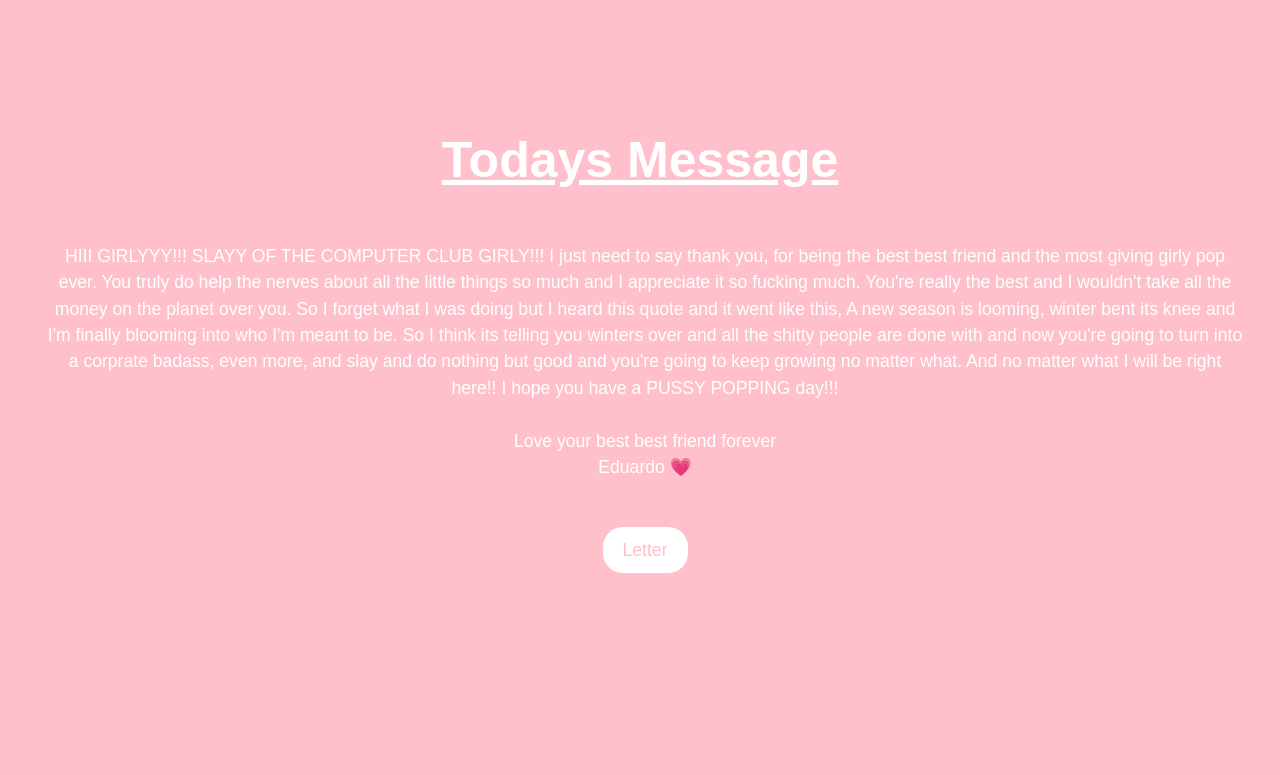
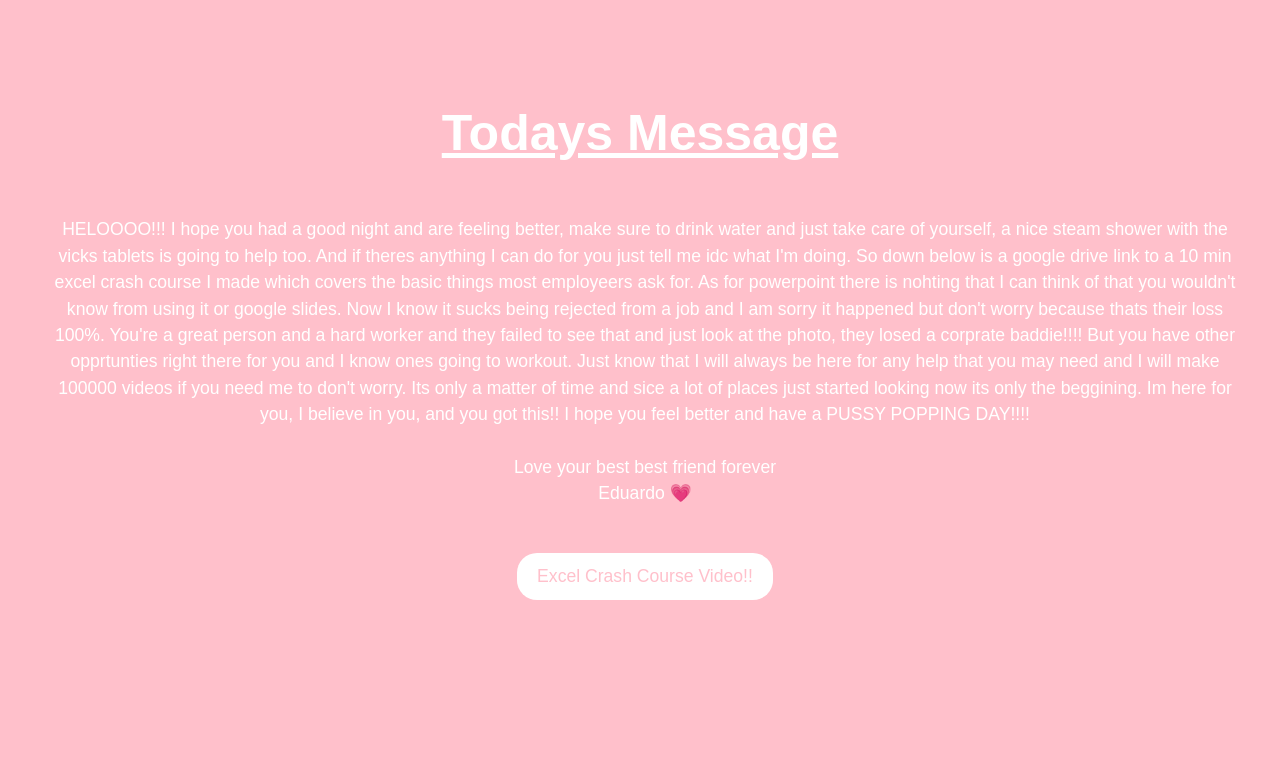
Before and after one commit to Ewynman/Giving, a plain HTML site: page index.html in a window 1280 px wide. Shown: the part 1703-2478 px from the top of the page. Drawn offline with nearby package versions, Linux system fonts and the light colour scheme.

Commit message:
Automated commit

```diff
--- a/index.html
+++ b/index.html
@@ -9,7 +9,7 @@
     <link rel="stylesheet" href="style.css" />
     <title>Best Best Friends</title>
 
-    <link rel="shortcut icon" href="./Files/logo.jpeg" type="image/x-icon">
+    <link rel="shortcut icon" href="./Files/logo.jpeg" type="image/x-icon" />
 
     <!-- Bootstrap  -->
     <link
@@ -93,7 +93,7 @@
             class="d-flex flex-column flex-md-row justify-content-between mb-5"
           >
             <div class="flex-grow-1">
-              <img src="./Files/Pic1.PNG" alt="Amy Daily Pic" />
+              <img src="./Files/Pic1.jpeg" alt="Amy Daily Pic" />
               <!-- <video controls width=" 500" autoplay>
             <source src="/Files/Vid1.MOV" type="video/webm" />
             <source src="/Files/Vid1.MOV" type="video/mp4" />
@@ -116,22 +116,35 @@
               <p
                 style="width: 100%; font-size: 2.2vh; color: white; margin: 5px"
               >
-                HIII GIRLYYY!!! SLAYY OF THE COMPUTER CLUB GIRLY!!! I just need to say thank you, for being the best best friend
-                and the most giving girly pop ever. You truly do help the nerves about all the
-                little things so much and I appreciate it so fucking much. You're really the best
-                and I wouldn't take all the money on the planet over you. So I forget what I was
-                doing but I heard this quote and it went like this, A new season is looming, winter
-                bent its knee and I'm finally blooming into who I'm meant to be. So I think its telling
-                you winters over and all the shitty people are done with and now you're going to turn
-                into a corprate badass, even more, and slay and do nothing but good and you're going
-                to keep growing no matter what. And no matter what I will be right here!! I hope you
-                have a PUSSY POPPING day!!!
-                <br/>
+                HELOOOO!!! I hope you had a good night and are feeling better,
+                make sure to drink water and just take care of yourself, a nice
+                steam shower with the vicks tablets is going to help too. And if
+                theres anything I can do for you just tell me idc what I'm
+                doing. So down below is a google drive link to a 10 min excel
+                crash course I made which covers the basic things most
+                employeers ask for. As for powerpoint there is nohting that I
+                can think of that you wouldn't know from using it or google
+                slides. Now I know it sucks being rejected from a job and I am
+                sorry it happened but don't worry because thats their loss 100%.
+                You're a great person and a hard worker and they failed to see
+                that and just look at the photo, they losed a corprate
+                baddie!!!! But you have other opprtunties right there for you
+                and I know ones going to workout. Just know that I will always
+                be here for any help that you may need and I will make 100000
+                videos if you need me to don't worry. Its only a matter of time
+                and sice a lot of places just started looking now its only the
+                beggining. Im here for you, I believe in you, and you got this!!
+                I hope you feel better and have a PUSSY POPPING DAY!!!!
+                <br />
                 <br />Love your best best friend forever<br />
                 Eduardo 💗
                 <br /><br />
                 <button class="custom-button">
-                  <a class="custom-link" href="./Files/Letter.pdf">Letter</a>
+                  <a
+                    class="custom-link"
+                    href="https://drive.google.com/file/d/1LXun-kXFoDm8Af10-pZLCwh5a67eeUuE/view?usp=sharing"
+                    >Excel Crash Course Video!!</a
+                  >
                 </button>
               </p>
             </div>
```
Also changed, not shown: 1 other file.
